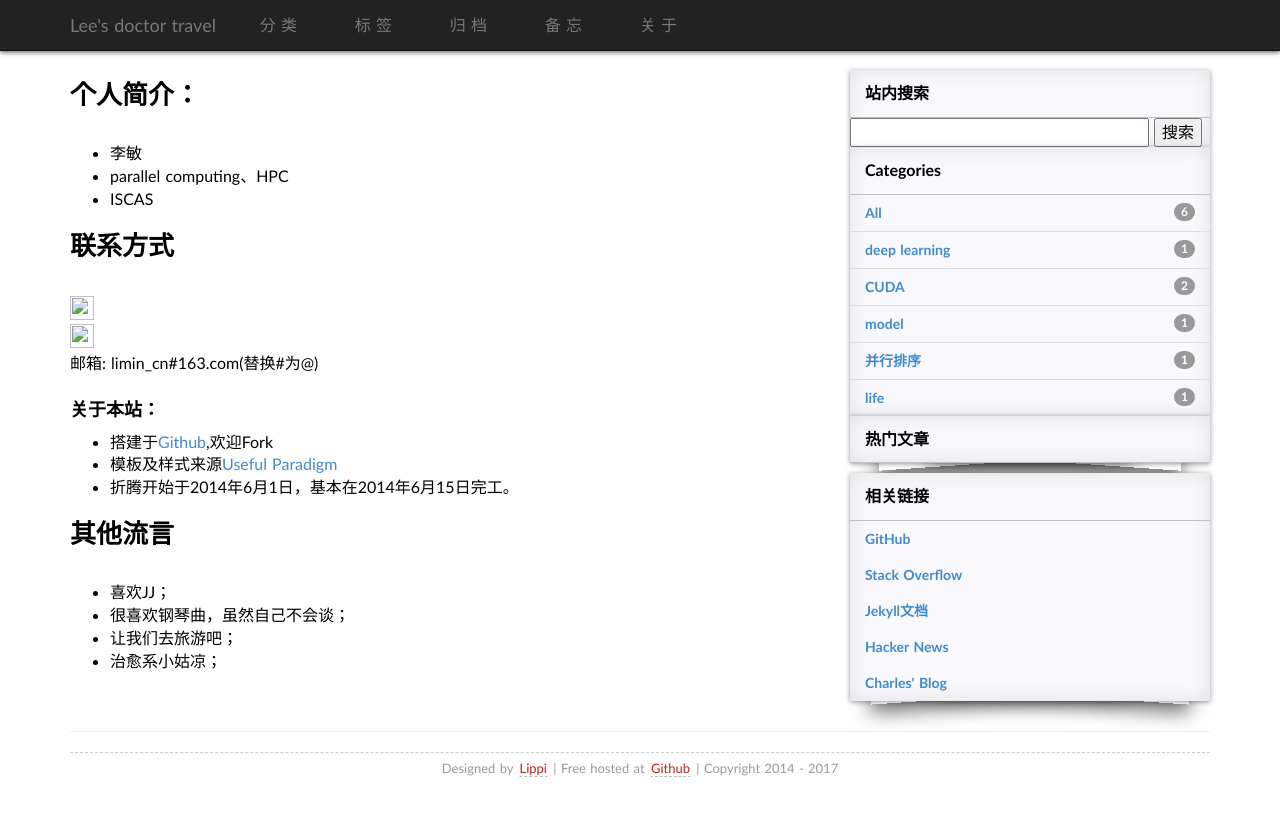
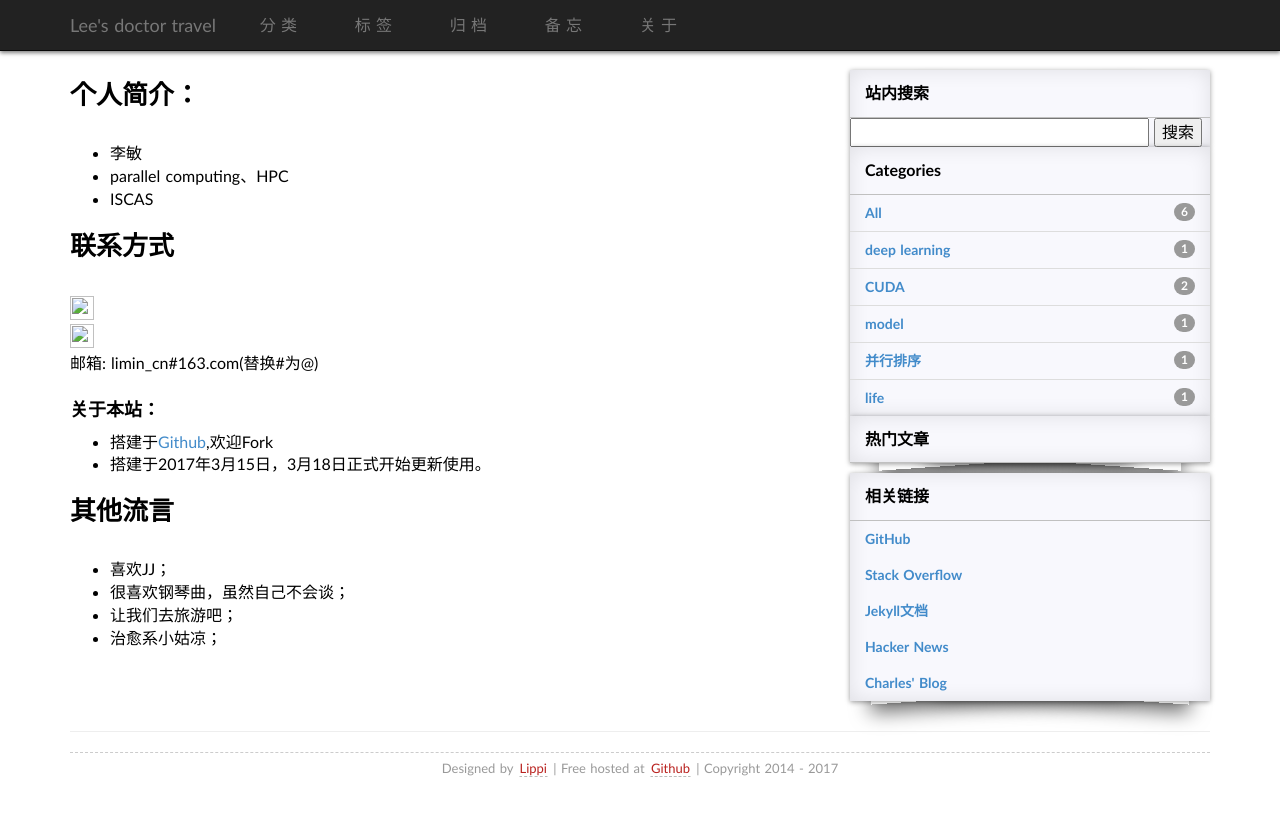
Before and after one commit to limin2015/limin2015.github.io, a Jekyll site: the page built from about.md, in a window 1280 px wide. Shown: the top 816 px of the page. Built offline with Jekyll 4.4.1, drawn with Linux system fonts in a browser that asks for light colours; some web fonts are replaced; comment, search, counter and statistics services are not loaded.

Commit message:
modify readme

```diff
--- a/about.md
+++ b/about.md
@@ -19,9 +19,8 @@ title: "关于：About"
 
 ### 关于本站：
 
-* 搭建于[Github](https://github.com/LippiOuYang/LippiOuYang.github.io),欢迎Fork
-* 模板及样式来源[Useful Paradigm](http://usefulparadigm.com/)
-* 折腾开始于2014年6月1日，基本在2014年6月15日完工。
+* 搭建于[Github](https://github.com/limin2015/EZLippi.github.io),欢迎Fork
+* 搭建于2017年3月15日，3月18日正式开始更新使用。
 
 ## 其他流言
 * 喜欢JJ；
```
Also changed, not shown: README.md.
